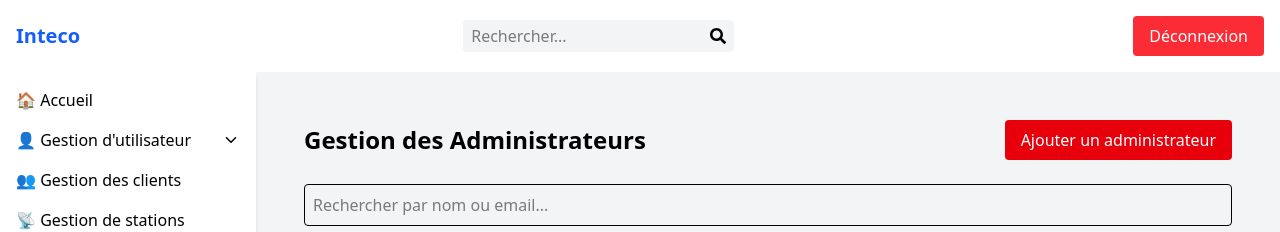
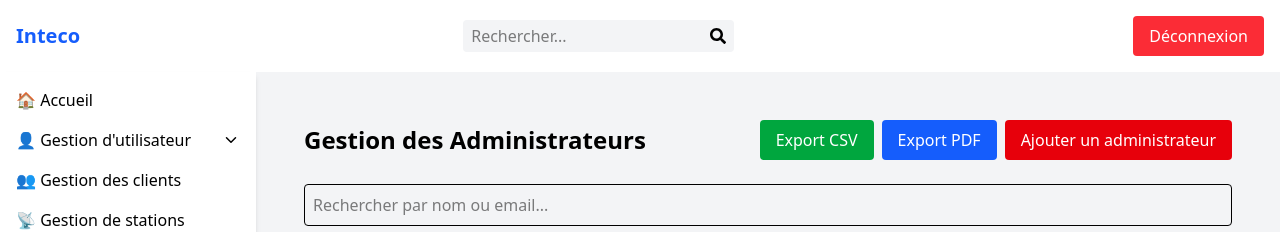
Before and after one commit to Inte-eco/inte-eco-front, a React (Vite) app: page /dash-admin/manage-user/admins in a window 1280 px wide. Shown: the top 232 px of the page. Built offline with nearby package versions, Linux system fonts and the light colour scheme; no server answers; the database is empty; sample sign-in values are in the browser's storage.

Commit message:
pdf export bug

```diff
--- a/package.json
+++ b/package.json
@@ -13,6 +13,8 @@
     "@tailwindcss/vite": "^4.0.17",
     "chart.js": "^4.4.8",
     "firebase": "^11.5.0",
+    "jspdf": "^3.0.1",
+    "jspdf-autotable": "^5.0.2",
     "lottie-react": "^2.4.1",
     "lucide-react": "^0.488.0",
     "react": "^19.0.0",
--- a/src/features/admin/ManageAdmin.tsx
+++ b/src/features/admin/ManageAdmin.tsx
@@ -2,6 +2,8 @@ import { useEffect, useState } from "react";
 import { collection, getDocs, deleteDoc, doc, query, orderBy } from "firebase/firestore";
 import { db } from "../../services/Firebase/FirebaseConfig";
 import { useNavigate } from "react-router-dom";
+import jsPDF from "jspdf";
+import "jspdf-autotable";
 
 const ManageAdmin = () => {
   const [admins, setAdmins] = useState<any[]>([]);
@@ -47,6 +49,58 @@ const ManageAdmin = () => {
     setFilteredAdmins(filteredAdmins.filter((a) => a.id !== id));
   };
 
+  const exportToCSV = () => {
+    const headers = ["Nom", "Email", "Rôle", "Origine"];
+    const rows = filteredAdmins.map((admin) => [
+      admin.nom,
+      admin.email,
+      admin.role,
+      admin.type,
+    ]);
+
+    let csvContent = "data:text/csv;charset=utf-8,"
+      + headers.join(",") + "\n"
+      + rows.map((e) => e.join(",")).join("\n");
+
+    const encodedUri = encodeURI(csvContent);
+    const link = document.createElement("a");
+    link.setAttribute("href", encodedUri);
+    link.setAttribute("download", "liste_administrateurs.csv");
+    document.body.appendChild(link);
+    link.click();
+    document.body.removeChild(link);
+  };
+
+  const exportToPDF = () => {
+    const doc = new jsPDF();
+
+    doc.text("Liste des Administrateurs", 14, 10);
+
+    const tableColumn = ["N°", "Nom", "Email", "Rôle", "Origine"];
+    const tableRows: any[] = [];
+
+    filteredAdmins.forEach((admin, index) => {
+      const adminData = [
+        index + 1,
+        admin.nom,
+        admin.email,
+        admin.role,
+        admin.type,
+      ];
+      tableRows.push(adminData);
+    });
+
+    // @ts-ignore
+    doc.autoTable({
+      head: [tableColumn],
+      body: tableRows,
+      startY: 20,
+    });
+
+    doc.save("liste_admins.pdf");
+  };
+
+
   const indexOfLast = currentPage * itemsPerPage;
   const indexOfFirst = indexOfLast - itemsPerPage;
   const currentAdmins = filteredAdmins.slice(indexOfFirst, indexOfLast);
@@ -56,12 +110,26 @@ const ManageAdmin = () => {
     <div className="p-6 bg-gray-100 min-h-screen">
       <div className="flex justify-between items-center mb-6">
         <h2 className="text-2xl font-bold">Gestion des Administrateurs</h2>
+        <div className="flex items-center space-x-2">
+          <button
+            onClick={exportToCSV}
+            className="bg-green-600 text-white px-4 py-2 rounded hover:bg-green-700"
+          >
+            Export CSV
+          </button>
+          <button
+            onClick={exportToPDF}
+            className="bg-blue-600 text-white px-4 py-2 rounded hover:bg-blue-700"
+          >
+            Export PDF
+          </button>
           <button
             onClick={() => navigate("/dash-admin/add-admin")}
             className="bg-red-600 text-white px-4 py-2 rounded hover:bg-red-700"
           >
             Ajouter un administrateur
           </button>
+        </div>
       </div>
 
       <input
@@ -88,7 +156,7 @@ const ManageAdmin = () => {
             {currentAdmins.length > 0 ? (
               currentAdmins.map((admin, index) => (
                 <tr key={admin.id} className="border-b hover:bg-gray-50">
-                  <td className="px-4 py-2">{index + 1}</td>
+                  <td className="px-4 py-2">{indexOfFirst + index + 1}</td>
                   <td className="px-4 py-2">{admin.nom}</td>
                   <td className="px-4 py-2">{admin.email}</td>
                   <td className="px-4 py-2">{admin.role}</td>
--- a/src/features/admin/Statistic.tsx
+++ b/src/features/admin/Statistic.tsx
@@ -1,7 +1,7 @@
 import { useEffect, useState } from "react";
 import {
   collection,
-  doc,
+//   doc,
   getDocs,
   query,
   orderBy,
```
Also changed, not shown: 1 other file (tests, documents, lock files or other folders). Lines whose indentation alone changed are shown as unchanged.
